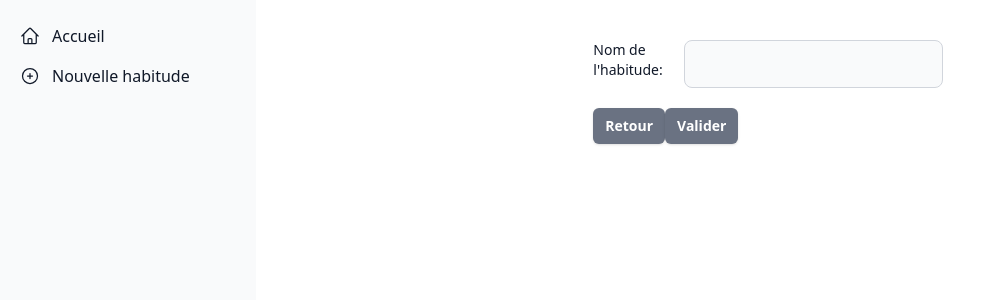
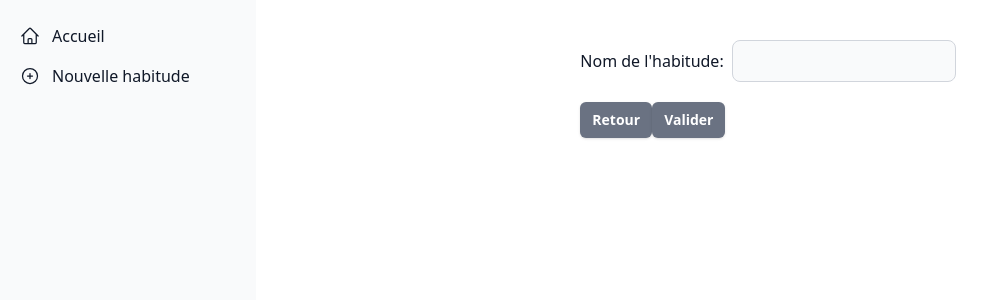
Before and after one commit to florianLSP/projet_s-en, a Vue app in the folder frontend/: page /habit in a window 1280 px wide. Shown: the top 300 px of the page, without its empty margins (0-998 px from the left). Built offline with nearby package versions, Linux system fonts and the light colour scheme; the HTML template or start-up script is replaced by a standard one.

Commit message:
style(front): align label with the input

```diff
--- a/frontend/src/views/HabitFormView.vue
+++ b/frontend/src/views/HabitFormView.vue
@@ -37,8 +37,8 @@ async function submitHabit() {
     <div class="flex-1 p-5 ml-64">
       <div class="flex pt-5 w-full justify-center">
         <form>
-          <div class="flex w-full">
-            <label for="name" class="block mb-2 text-sm font-medium text-gray-900 dark:text-white"
+          <div class="flex w-full items-center space-x-2">
+            <label for="name" class="text-gray-900 dark:text-white whitespace-nowrap"
               >Nom de l'habitude:</label
             >
             <input
```
